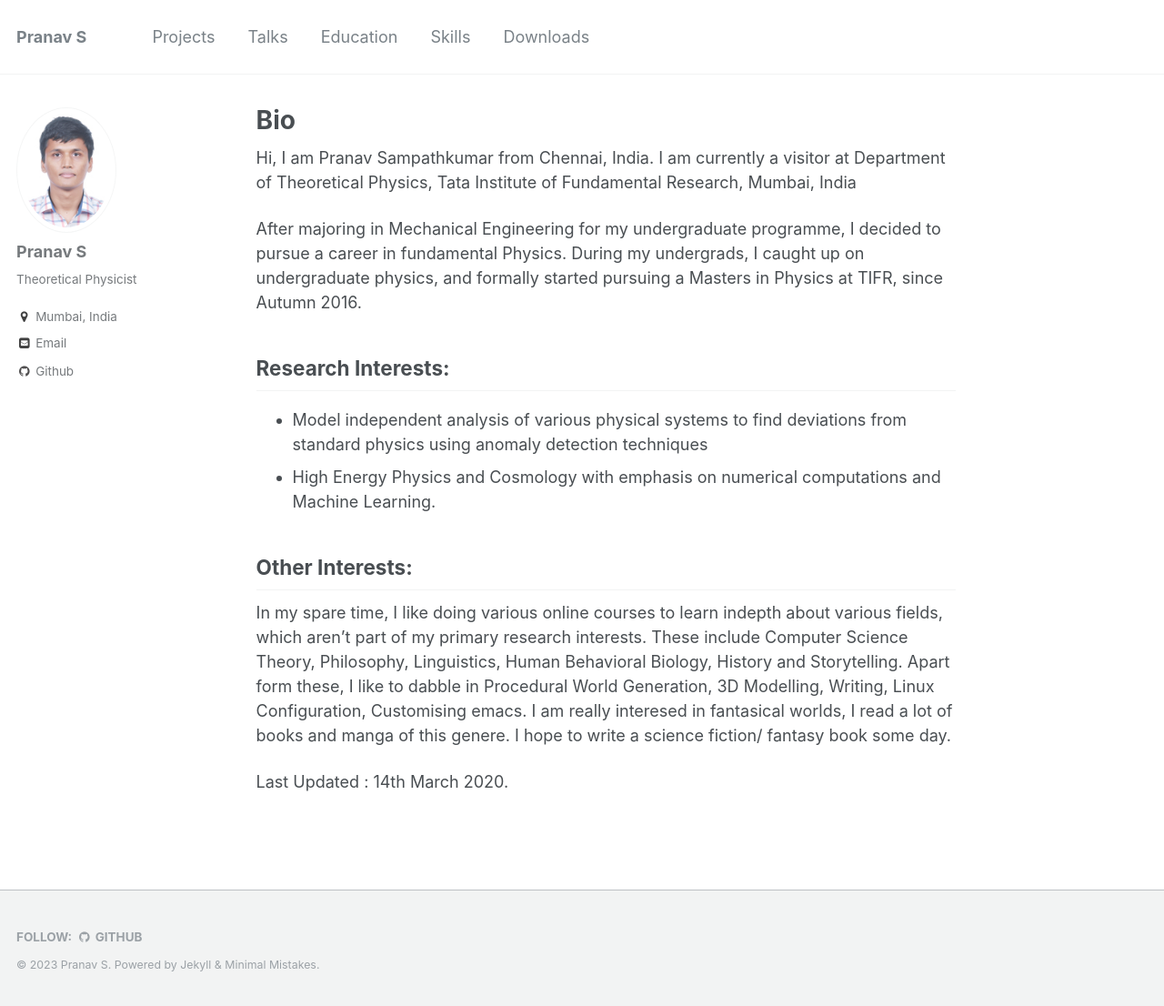
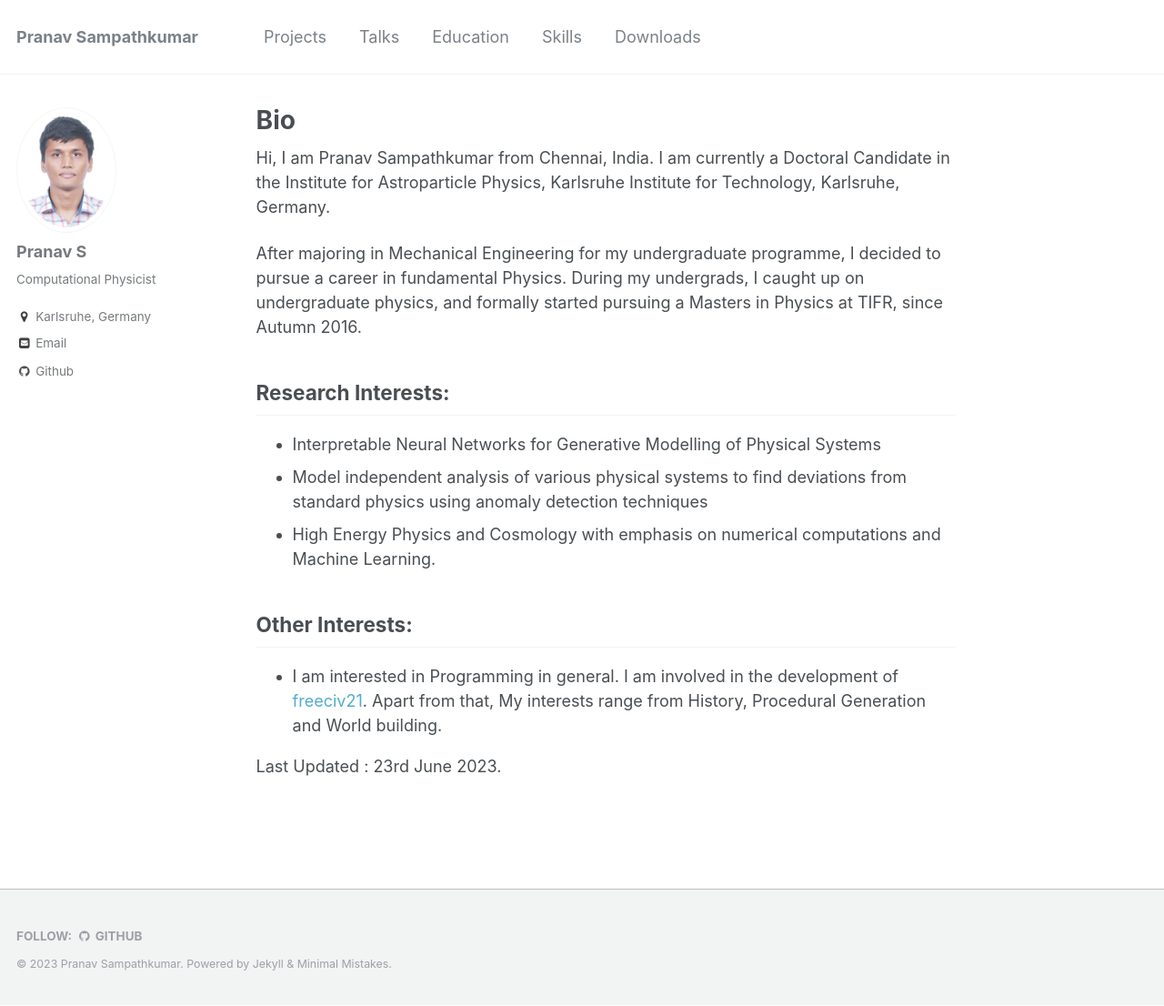
Before and after one commit to psampathkumar/psampathkumar.github.io, a Jekyll site: the page built from index.md, in a window 1280 px wide and 1106 px high. Shown: the whole window at 91% size. Built offline with Jekyll 4.4.1, drawn with Linux system fonts in a browser that asks for light colours.

Commit message:
Update front page and current information

```diff
--- a/_config.yml
+++ b/_config.yml
@@ -7,10 +7,10 @@
 
 # Site Settings
 locale                   : "en"
-title                    : "Pranav S"
+title                    : "Pranav Sampathkumar"
 title_separator          : ": "
-name                     : "Pranav S"
-description              : "The personal website of Pranav S"
+name                     : "Pranav Sampathkumar"
+description              : "The personal website of Pranav Sampathkumar"
 url                      : # the base hostname & protocol for your site e.g. "https://mmistakes.github.io"
 baseurl                  : # the subpath of your site, e.g. "/blog"
 repository               : # GitHub username/repo-name e.g. "mmistakes/minimal-mistakes"
@@ -79,9 +79,9 @@ analytics:
 author:
   name             : "Pranav S"
   avatar           : "image001.jpg"
-  bio              : "Theoretical Physicist"
-  location         : "Mumbai, India"
-  email            : "pranav.s@tifr.res.in"
+  bio              : "Computational Physicist"
+  location         : "Karlsruhe, Germany"
+  email            : "pranav.sampathkumar@gmail.com"
   uri              :
   bitbucket        :
   codepen          :
--- a/index.md
+++ b/index.md
@@ -4,19 +4,17 @@ layout: single
 author_profile: true
 ---
 Hi, I am Pranav Sampathkumar from Chennai, India.
-I am currently a visitor at Department of Theoretical Physics, Tata Institute of Fundamental Research, Mumbai, India
+I am currently a Doctoral Candidate in the Institute for Astroparticle Physics, Karlsruhe Institute for Technology, Karlsruhe, Germany.
 
 After majoring in Mechanical Engineering for my undergraduate programme, I decided to pursue a career in fundamental Physics.
 During my undergrads, I caught up on undergraduate physics, and formally started pursuing a Masters in Physics at TIFR, since Autumn 2016.
 
 ## Research Interests:
+  - Interpretable Neural Networks for Generative Modelling of Physical Systems
   - Model independent analysis of various physical systems to find deviations from standard physics using anomaly detection techniques
   - High Energy Physics and Cosmology with emphasis on numerical computations and Machine Learning.
 
 ## Other Interests:
-  In my spare time, I like doing various online courses to learn indepth about various fields, which aren't part of my primary research interests.
-  These include Computer Science Theory, Philosophy, Linguistics, Human Behavioral Biology, History and Storytelling.
-  Apart form these, I like to dabble in Procedural World Generation, 3D Modelling, Writing, Linux Configuration, Customising emacs.
-  I am really interesed in fantasical worlds, I read a lot of books and manga of this genere. I hope to write a science fiction/ fantasy book some day.
+  - I am interested in Programming in general. I am involved in the development of [freeciv21](https://github.com/longturn/freeciv21). Apart from that, My interests range from History, Procedural Generation and World building.
 
-Last Updated : 14th March 2020.
+Last Updated : 23rd June 2023.
```
